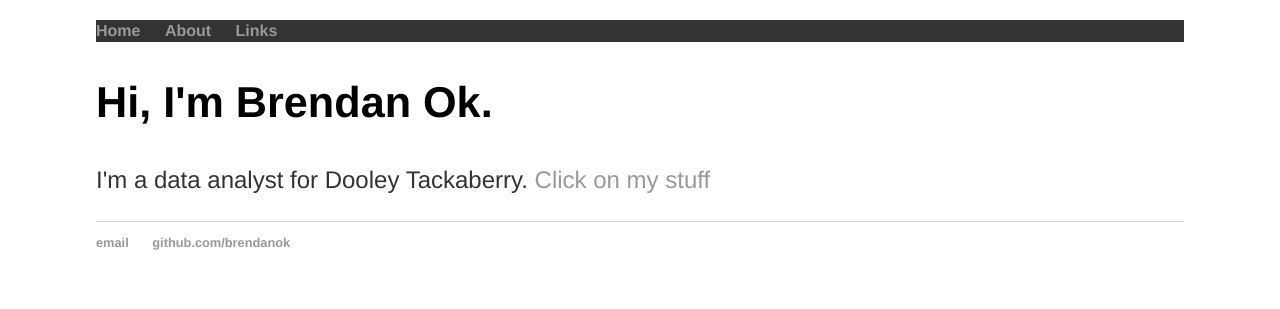
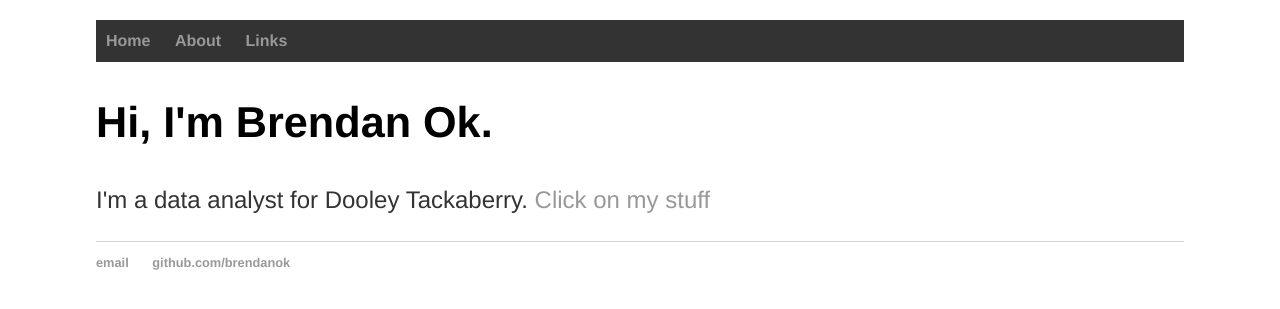
Before and after one commit to brendanok/brendanok.github.io, a Jekyll site: the page built from index.html, in a window 1280 px wide. Shown: the top 309 px of the page. Built offline with Jekyll 4.4.1, drawn with Linux system fonts in a browser that asks for light colours.

Commit message:
Update main.css

```diff
--- a/css/main.css
+++ b/css/main.css
@@ -22,9 +22,13 @@ nav ul li, footer ul li { display: inline; margin-right: 20px; }
 nav ul {
   list-style-type: none;
   margin: 0;
-  padding: 0;
+  padding: 10px;
   overflow: hidden;
   background-color: #333;
 }
 
+nav ul .active{
+ font-color: #4CAF50;
+}
+
 footer { border-top: 1px solid #d5d5d5; font-size: .8em; }
```
